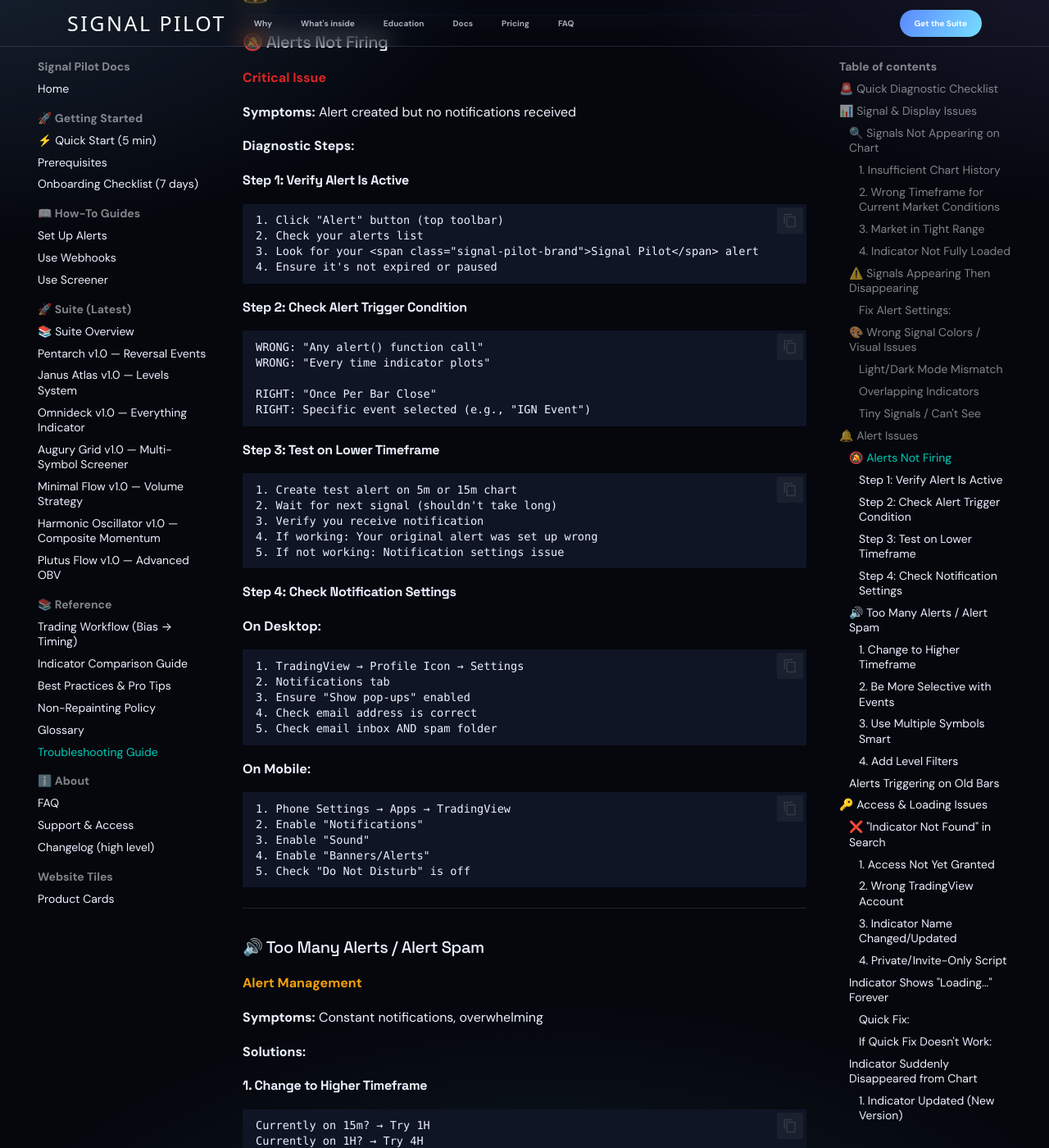
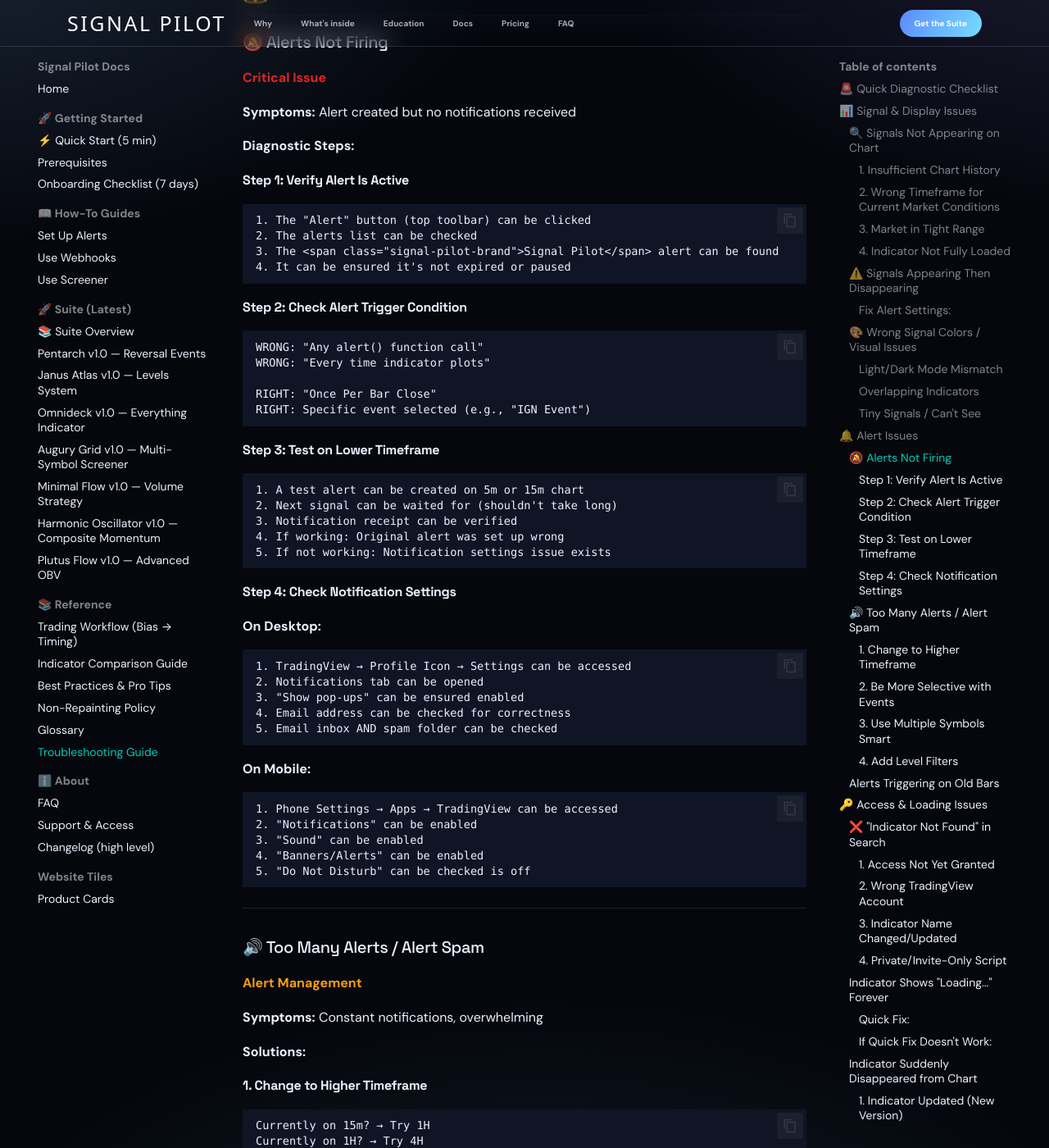
Before and after one commit to Signalpilot/signalpilot-docs, an MkDocs documentation site: the page built from docs/ref-troubleshooting.md, in a window 1280 px wide and 1400 px high, scrolled down 3458 px. Shown: the whole window at 82% size. Built offline with MkDocs 1.6.1 and Material for MkDocs 9.7.7, drawn with Linux system fonts in a browser that asks for light colours; some web fonts are replaced; comment, search, counter and statistics services are not loaded; some of the changed text lies outside the part shown.

Commit message:
FIX: Convert remaining directive language to observational (troubleshooting, best-practices, comparison, minimal-flow)

````diff
--- a/docs/ref-troubleshooting.md
+++ b/docs/ref-troubleshooting.md
@@ -33,9 +33,9 @@ Before addressing specific issues, this quick checklist can be reviewed:
 
 **Solution:**
 ```
-1. Scroll left on your chart to load more history
-2. Aim for at least 500-1000 bars of data
-3. Wait a few seconds for indicator to recalculate
+1. Scrolling left on chart loads more history
+2. At least 500-1000 bars of data is recommended
+3. A few seconds can be waited for indicator to recalculate
 4. Signals should appear after recalculation
 ```
 
@@ -71,10 +71,10 @@ This is NORMAL behavior. Indicators don't force signals.
 
 **Solution:**
 ```
-1. Remove indicator from chart
-2. Refresh browser (Ctrl+F5 or Cmd+Shift+R)
-3. Re-add indicator from Indicators menu
-4. Wait 5-10 seconds for initial calculation
+1. The indicator can be removed from chart
+2. The browser can be refreshed (Ctrl+F5 or Cmd+Shift+R)
+3. The indicator can be re-added from Indicators menu
+4. 5-10 seconds can be waited for initial calculation
 ```
 
 **Still not working?** Check indicator version—you might have an outdated version that was deprecated.
@@ -99,11 +99,11 @@ This is NORMAL behavior. Indicators don't force signals.
 #### Fix Alert Settings:
 
 ```
-1. Right-click chart → Add Alert
-2. Condition: Select your indicator
-3. Event: Choose specific event (e.g., "IGN Event")
-4. Options: Set to "Once Per Bar Close" ← CRITICAL
-5. Create alert
+1. Chart can be right-clicked → Add Alert
+2. Condition: The indicator can be selected
+3. Event: Specific event can be chosen (e.g., "IGN Event")
+4. Options: Can be set to "Once Per Bar Close" ← CRITICAL
+5. The alert can be created
 ```
 
 **What "Once Per Bar Close" does:**
@@ -125,10 +125,10 @@ This is NORMAL behavior. Indicators don't force signals.
 
 #### Light/Dark Mode Mismatch
 ```
-1. Click indicator name on chart
-2. Go to "Style" tab
-3. Adjust colors manually
-4. Or switch TradingView theme (top-right)
+1. The indicator name on chart can be clicked
+2. The "Style" tab can be accessed
+3. Colors can be adjusted manually
+4. Or the TradingView theme (top-right) can be switched
 ```
 
 #### Overlapping Indicators
@@ -142,10 +142,10 @@ Solution:
 
 #### Tiny Signals / Can't See
 ```
-1. Click indicator settings
+1. Indicator settings can be accessed
 2. "Style" tab
-3. Increase "Size" setting
-4. Enable/disable labels as needed
+3. "Size" setting can be increased
+4. Labels can be enabled/disabled as needed
 ```
 
 ---
@@ -162,10 +162,10 @@ Solution:
 #### Step 1: Verify Alert Is Active
 
 ```
-1. Click "Alert" button (top toolbar)
-2. Check your alerts list
-3. Look for your <span class="signal-pilot-brand">Signal Pilot</span> alert
-4. Ensure it's not expired or paused
+1. The "Alert" button (top toolbar) can be clicked
+2. The alerts list can be checked
+3. The <span class="signal-pilot-brand">Signal Pilot</span> alert can be found
+4. It can be ensured it's not expired or paused
 ```
 
 #### Step 2: Check Alert Trigger Condition
@@ -181,31 +181,31 @@ RIGHT: Specific event selected (e.g., "IGN Event")
 #### Step 3: Test on Lower Timeframe
 
 ```
-1. Create test alert on 5m or 15m chart
-2. Wait for next signal (shouldn't take long)
-3. Verify you receive notification
-4. If working: Your original alert was set up wrong
-5. If not working: Notification settings issue
+1. A test alert can be created on 5m or 15m chart
+2. Next signal can be waited for (shouldn't take long)
+3. Notification receipt can be verified
+4. If working: Original alert was set up wrong
+5. If not working: Notification settings issue exists
 ```
 
 #### Step 4: Check Notification Settings
 
 **On Desktop:**
 ```
-1. TradingView → Profile Icon → Settings
-2. Notifications tab
-3. Ensure "Show pop-ups" enabled
-4. Check email address is correct
-5. Check email inbox AND spam folder
+1. TradingView → Profile Icon → Settings can be accessed
+2. Notifications tab can be opened
+3. "Show pop-ups" can be ensured enabled
+4. Email address can be checked for correctness
+5. Email inbox AND spam folder can be checked
 ```
 
 **On Mobile:**
 ```
-1. Phone Settings → Apps → TradingView
-2. Enable "Notifications"
-3. Enable "Sound"
-4. Enable "Banners/Alerts"
-5. Check "Do Not Disturb" is off
+1. Phone Settings → Apps → TradingView can be accessed
+2. "Notifications" can be enabled
+3. "Sound" can be enabled
+4. "Banners/Alerts" can be enabled
+5. "Do Not Disturb" can be checked is off
 ```
 
 ---
@@ -269,11 +269,11 @@ Example: Only take IGN signals within 2% of major support
 
 **Solution:**
 ```
-1. Delete the problematic alert
-2. Create new alert
-3. Set "Options" to "Once Per Bar Close"
-4. Ensure "Only Once" is NOT checked (unless you want one-time alert)
-5. Save alert
+1. The problematic alert can be deleted
+2. A new alert can be created
+3. "Options" can be set to "Once Per Bar Close"
+4. "Only Once" can be ensured NOT checked (unless one-time alert is wanted)
+5. The alert can be saved
 ```
 
 ---
@@ -295,19 +295,19 @@ Timeline:
 - Check email for confirmation
 
 Status check:
-1. Log into signalpilot.io account dashboard
-2. Check "Indicator Access" status
-3. If still pending: Contact support with order number
+1. signalpilot.io account dashboard can be logged into
+2. "Indicator Access" status can be checked
+3. If still pending: Support can be contacted with order number
 ```
 
 #### 2. Wrong TradingView Account
 ```
-Did you provide the correct username?
+Was the correct username provided?
 
 Check:
-1. Log out of TradingView
-2. Log in to the account you provided to <span class="signal-pilot-brand">Signal Pilot</span>
-3. Search again for indicators
+1. TradingView can be logged out of
+2. The account provided to <span class="signal-pilot-brand">Signal Pilot</span> can be logged into
+3. Indicators can be searched for again
 ```
 
 #### 3. Indicator Name Changed/Updated
@@ -340,11 +340,11 @@ Must appear in YOUR indicator list after invite.
 
 #### Quick Fix:
 ```
-1. Remove indicator
-2. Refresh browser (Ctrl+F5 / Cmd+Shift+R)
-3. Clear browser cache
-4. Add indicator again
-5. Wait 30 seconds
+1. The indicator can be removed
+2. The browser can be refreshed (Ctrl+F5 / Cmd+Shift+R)
+3. The browser cache can be cleared
+4. The indicator can be added again
+5. 30 seconds can be waited
 ```
 
 #### If Quick Fix Doesn't Work:
@@ -368,10 +368,10 @@ Some browsers have conflicts with specific scripts
 Ad blockers and privacy extensions can interfere.
 
 Test:
-1. Open incognito/private window
-2. Log in to TradingView
-3. Try loading indicator
-4. If works: Disable extensions one by one to find culprit
+1. An incognito/private window can be opened
+2. TradingView can be logged into
+3. The indicator can be tried loading
+4. If it works: Extensions can be disabled one by one to find culprit
 ```
 
 ---
@@ -387,20 +387,20 @@ Test:
 Old version deprecated → You need to add new version
 
 Solution:
-1. Check email for update notification
-2. Search for latest version (e.g., "Pentarch v8.9" → "Pentarch v9.0")
-3. Add new version to chart
-4. Remove old alerts
-5. Create new alerts with new version
+1. Email can be checked for update notification
+2. Latest version can be searched for (e.g., "Pentarch v8.9" → "Pentarch v9.0")
+3. The new version can be added to the chart
+4. Old alerts can be removed
+5. New alerts can be created with new version
 ```
 
 #### 2. Chart Template Issue
 ```
 If using chart templates/layouts:
 
-1. Don't save templates with private indicators
+1. Templates shouldn't be saved with private indicators
 2. Templates can't share invite-only scripts
-3. Add indicators manually to each chart
+3. Indicators can be added manually to each chart
 ```
 
 #### 3. Access Revoked
@@ -435,16 +435,16 @@ Switched TradingView accounts?
 **Solution:**
 
 ```
-TradingView requires you to SAVE the layout:
+TradingView requires layout SAVE:
 
-1. Make your indicator changes
-2. Click "Layouts" (top of chart)
-3. Click "Save" or "Save As..."
-4. Give it a name
-5. Click "Save layout"
+1. Indicator changes can be made
+2. "Layouts" (top of chart) can be clicked
+3. "Save" or "Save As..." can be clicked
+4. A name can be given
+5. "Save layout" can be clicked
 
 Alternative:
-- Changes save automatically per-symbol if you don't change layouts
+- Changes save automatically per-symbol if layouts aren't changed
 - But switching symbols may reset if not saved to layout
 ```
 
@@ -459,11 +459,11 @@ Alternative:
 **Solution:**
 
 ```
-1. Click each indicator name
-2. Check "Settings" → "About" for version number
-3. Ensure both are same version
-4. Check "Inputs" tab—ensure same settings
-5. If different: Remove one and re-add with correct settings
+1. Each indicator name can be clicked
+2. "Settings" → "About" can be checked for version number
+3. Both can be ensured are same version
+4. "Inputs" tab can be checked—same settings can be ensured
+5. If different: One can be removed and re-added with correct settings
 ```
 
 ---
@@ -488,11 +488,11 @@ Alternative:
 
 #### Workaround:
 ```
-1. Add indicators on desktop/web
-2. Save as layout (e.g., "BTC Pentarch")
-3. Open TradingView mobile app
-4. Load same symbol
-5. Load your saved layout
+1. Indicators can be added on desktop/web
+2. Can be saved as layout (e.g., "BTC Pentarch")
+3. The TradingView mobile app can be opened
+4. Same symbol can be loaded
+5. Saved layout can be loaded
 6. Indicators will appear
 ```
 
@@ -525,12 +525,12 @@ Alternative:
 
 **In TradingView App:**
 ```
-1. Open TradingView app
-2. Profile → Settings
-3. Notifications
-4. Enable "Push notifications"
-5. Enable sounds
-6. Test by triggering an alert
+1. TradingView app can be opened
+2. Profile → Settings can be accessed
+3. Notifications can be accessed
+4. "Push notifications" can be enabled
+5. Sounds can be enabled
+6. Can be tested by triggering an alert
 ```
 
 ---
@@ -627,11 +627,11 @@ OR
 
 #### Optimize Browser
 ```
-1. Close unused tabs
-2. Clear browser cache
-3. Disable unnecessary extensions
-4. Update browser to latest version
-5. Restart browser
+1. Unused tabs can be closed
+2. Browser cache can be cleared
+3. Unnecessary extensions can be disabled
+4. Browser can be updated to latest version
+5. Browser can be restarted
 ```
 
 #### Use Lower Timeframe on Clean Chart
````
Also changed, not shown: docs/minimal-flow-v10.md (+2 -2 lines), docs/ref-best-practices.md (+8 -8 lines), docs/ref-comparison.md (+11 -11 lines).
